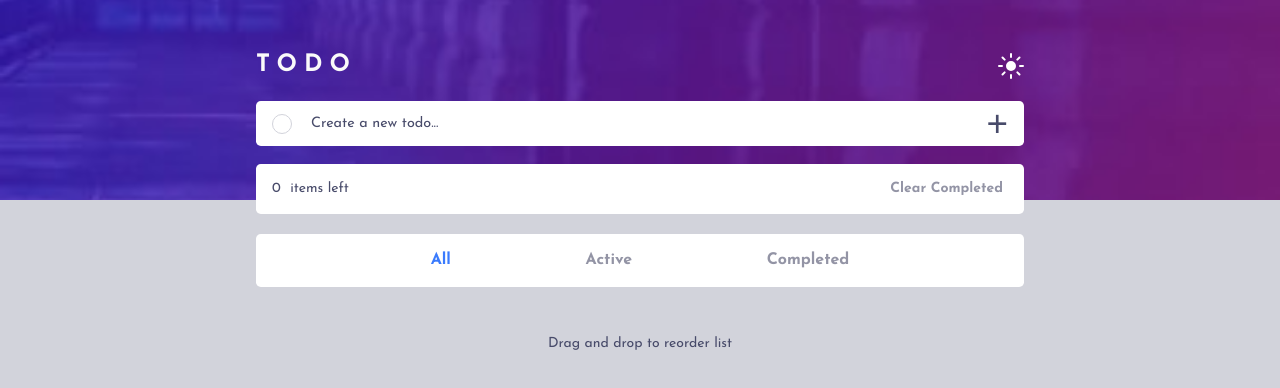
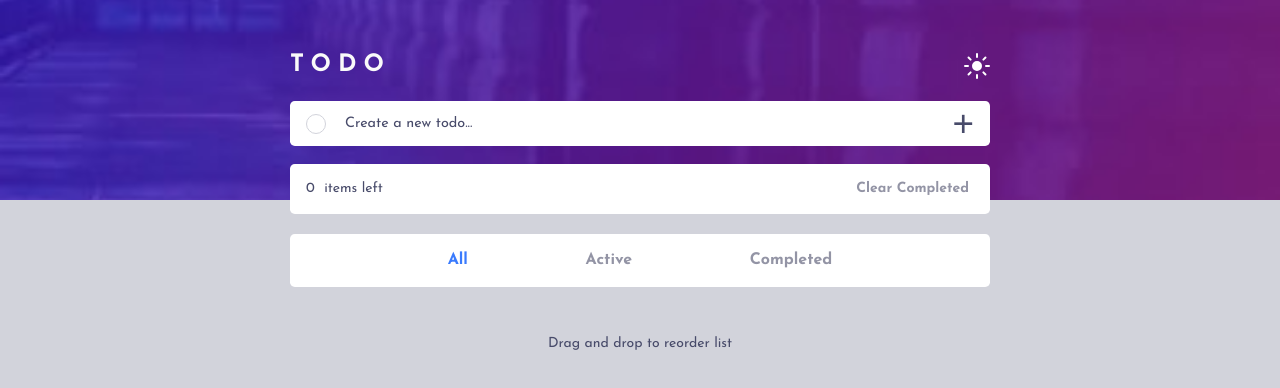
Before and after one commit to dev-lawrence/Todo-app, a React (Vite) app: page / in a window 1280 px wide. Shown: the top 388 px of the page. Built offline with nearby package versions, Linux system fonts and the light colour scheme.

Commit message:
final commit

```diff
--- a/src/App.jsx
+++ b/src/App.jsx
@@ -142,7 +142,6 @@ function App() {
       <header className="header">
         <ToggleBg darkMode={darkMode} />
       </header>
-
       <main className="main">
         <div className="main__container">
           <div className="main__title">
--- a/src/sass/page/_page.scss
+++ b/src/sass/page/_page.scss
@@ -25,7 +25,7 @@ body {
 
 // Main section
 .main {
-  max-width: 768px;
+  max-width: 700px;
   width: 90%;
   margin: rem(-150) auto;
 
```
